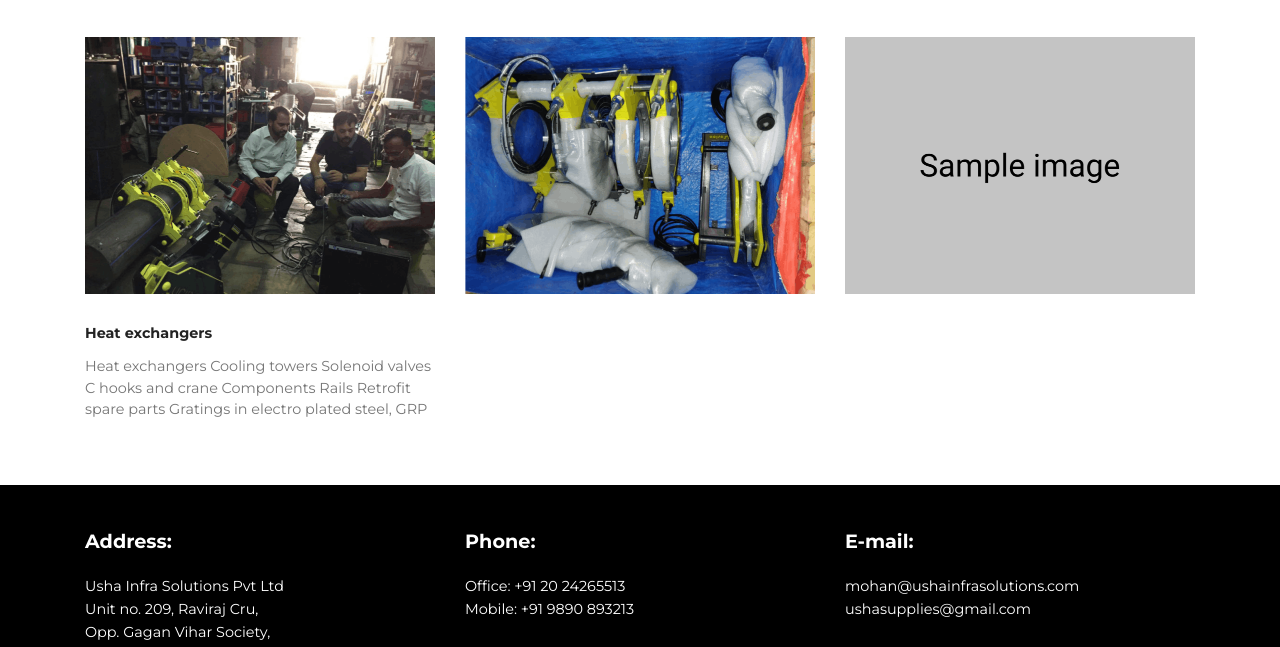
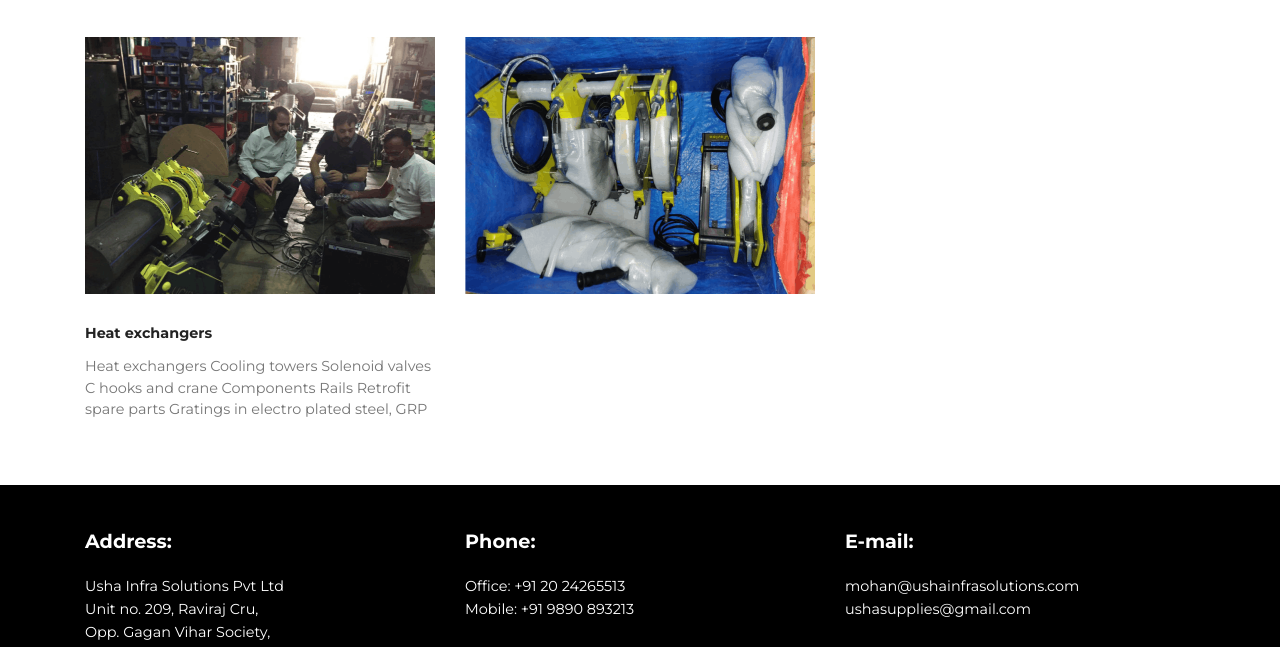
Before and after one commit to ushainfrasolutions/ushainfrasolutions.github.io, a plain HTML site: page steel.html in a window 1280 px wide. Shown: the part 147-794 px from the top of the page. Drawn offline with Linux system fonts and the light colour scheme.

Commit message:
Update steel.html

```diff
--- a/steel.html
+++ b/steel.html
@@ -111,16 +111,7 @@
 
                 </div>
             </div>
-            <div class="item features-image col-lg-4 col-md-6 col-sm-12">
-                <div class="item-wrapper">
-                    <div class="item-img card-img">
-                        <img src="assets/images/sample-image-700x513.png" alt="" title="">
-                    </div>
-                    <div class="item-content">
-                        <h4 class="item-title mbr-fonts-style pb-3 display-7"></h4>
 
-                        <p class="item-text display-7"></p>
-                    </div>
 
                 </div>
             </div>
```
